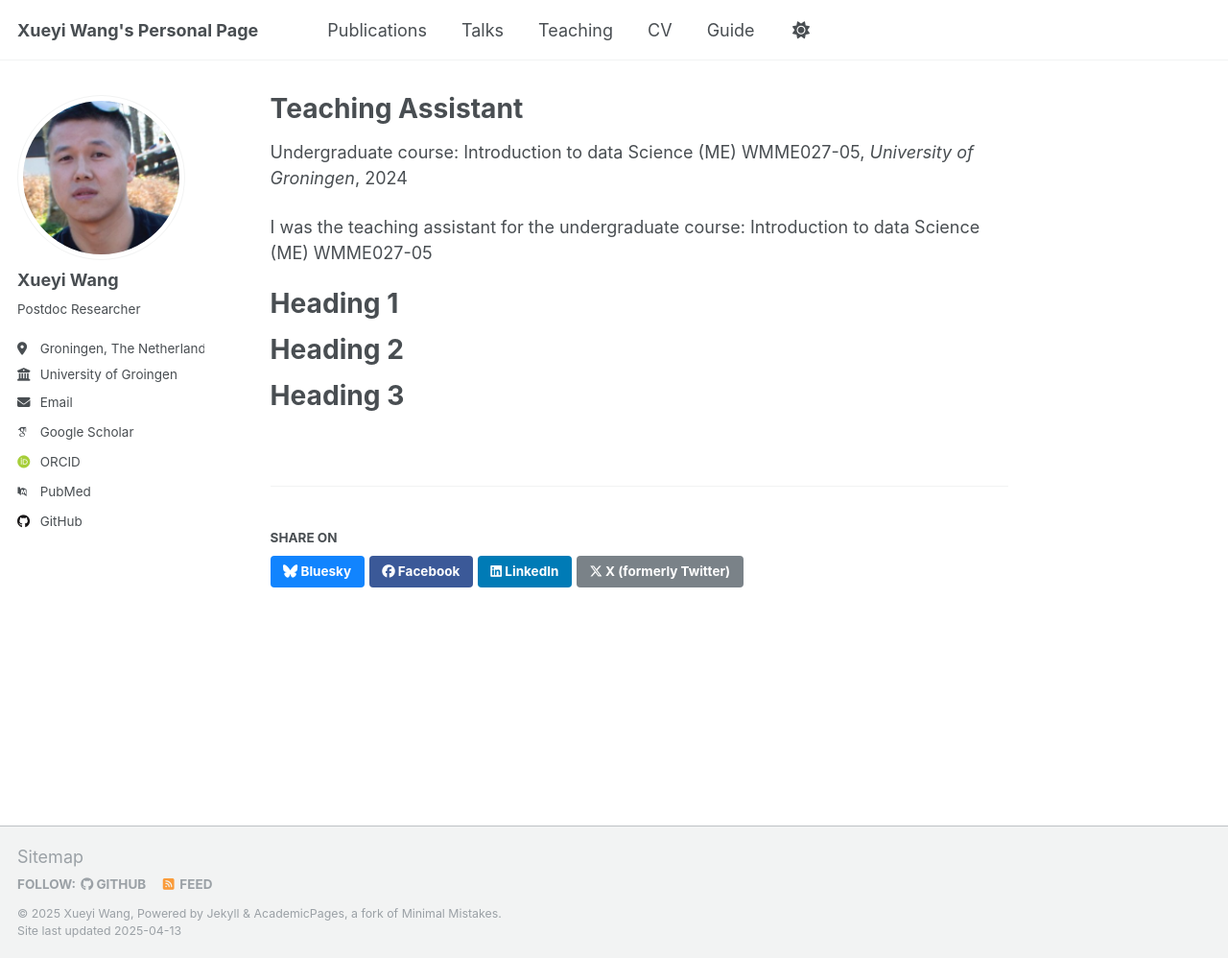
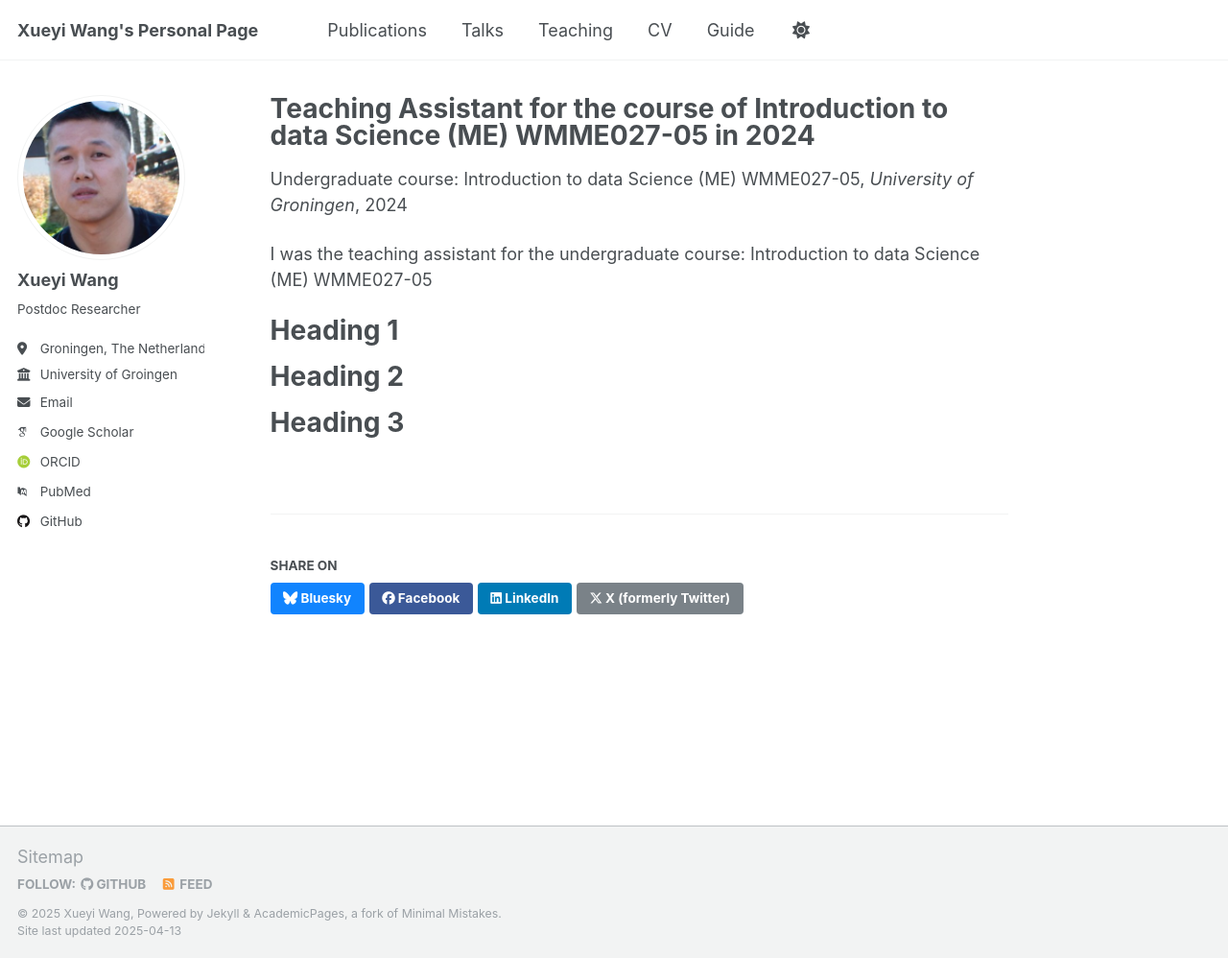
Before and after one commit to Xueyi-Wang/Xueyi-Wang.github.io, a Jekyll site: the page built from _teaching/2014-spring-teaching-1.md, in a window 1280 px wide and 998 px high. Shown: the whole window at 96% size. Built offline with Jekyll 4.4.1, drawn with Linux system fonts in a browser that asks for light colours; some web fonts are replaced.

Commit message:
teaching

```diff
--- a/_teaching/2014-spring-teaching-1.md
+++ b/_teaching/2014-spring-teaching-1.md
@@ -1,5 +1,5 @@
 ---
-title: "Teaching Assistant"
+title: "Teaching Assistant for the course of Introduction to data Science (ME) WMME027-05 in 2024"
 collection: teaching
 type: "Undergraduate course: Introduction to data Science (ME) WMME027-05"
 permalink: /teaching/2014-spring-teaching-1
```
